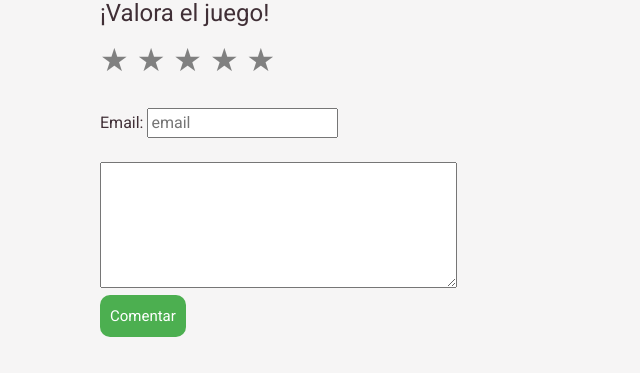
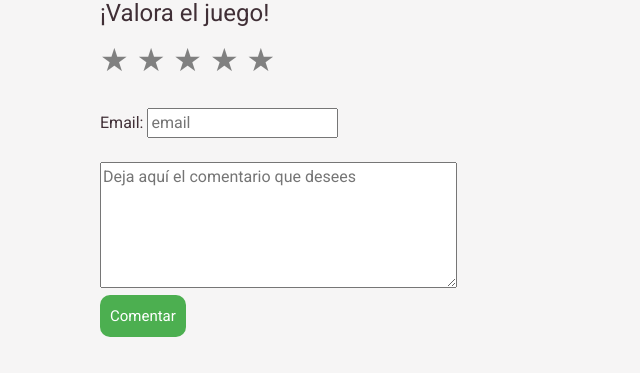
Before and after one commit to nataliaoliveto/ProduccionWebGrupo3, a PHP site: page /detalleproductos.php?prod=1 in a window 1280 px wide. Shown: the part 2095-2468 px from the top of the page, without its empty margins (0-640 px from the left). Run offline with PHP 8.4, Linux system fonts and the light colour scheme; data comes from the database, SQL or seed files in the repository.

Commit message:
PlaceholderComentarios

```diff
--- a/ProduccionWeb_TP1/detalleproductos.php
+++ b/ProduccionWeb_TP1/detalleproductos.php
@@ -222,7 +222,7 @@ $Comen = new Comentarios($con);
                                                 <div class="col-xl-12 col-lg-12 col-md-12 col-sm-12 col-xs-12">
                                                     <div class="control-group">
                                                         <br>
-                                                        <textarea rows="5" cols="40" id="textarea" class="input-xlarge" name="descripcion"></textarea>
+                                                        <textarea rows="5" cols="40" id="textarea" class="input-xlarge" name="descripcion" placeholder="Deja aquí el comentario que desees"></textarea>
                                                     </div>
                                                 </div>
                                             </div>
```
